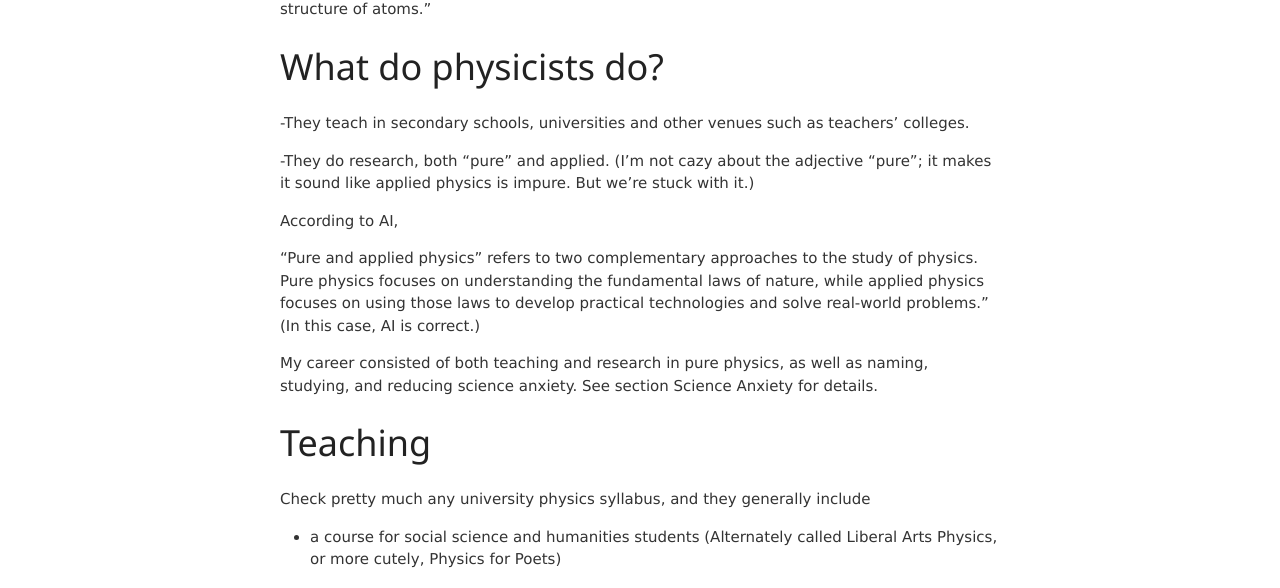
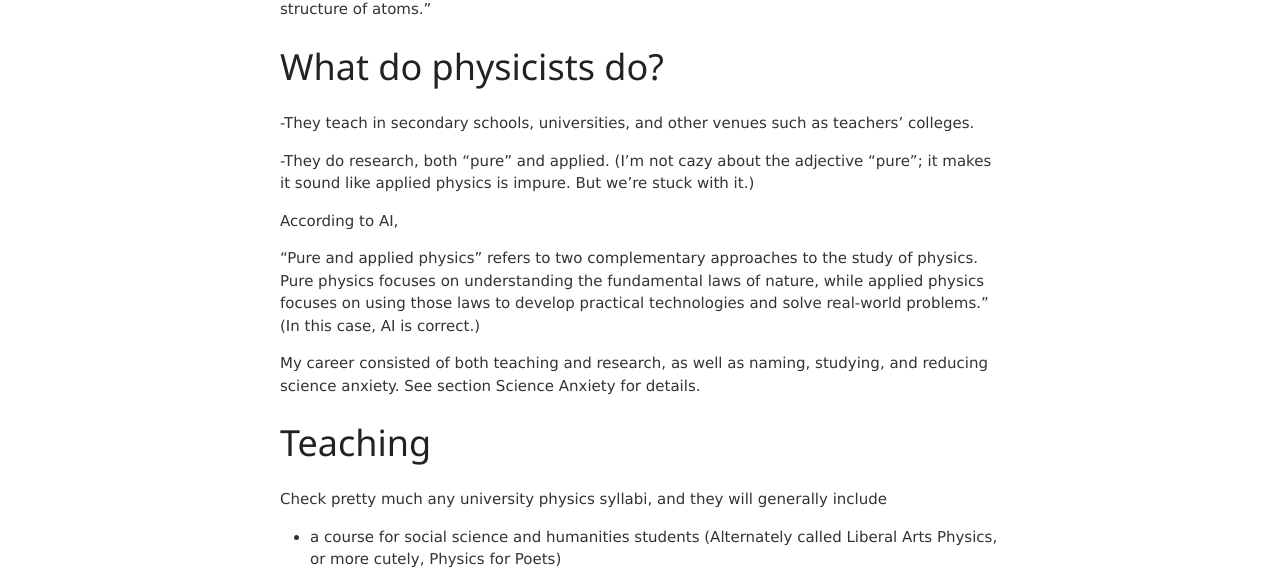
Before and after one commit to jvmallow/jvmallow.github.io, a Jekyll site: the page built from _posts/2025-05-14-Physics.md, in a window 1280 px wide. Shown: the part 558-1146 px from the top of the page. Built offline with Jekyll 4.4.1, drawn with Linux system fonts in a browser that asks for light colours; a script that is not in the unit is left out.

Commit message:
Update 2025-05-14-Physics.md

```diff
--- a/_posts/2025-05-14-Physics.md
+++ b/_posts/2025-05-14-Physics.md
@@ -12,7 +12,7 @@ According to the Oxford Languages Dictionary https://languages.oup.com/google-di
 
 # What do physicists do?
 
--They teach in secondary schools, universities and other venues such as teachers' colleges.
+-They teach in secondary schools, universities, and other venues such as teachers' colleges.
 
 -They do research, both "pure" and applied. (I'm not cazy about the adjective "pure"; it makes it sound like applied physics is impure.  But we're stuck with it.)
 
@@ -20,11 +20,11 @@ According to AI,
 
 "Pure and applied physics" refers to two complementary approaches to the study of physics. Pure physics focuses on understanding the fundamental laws of nature, while applied physics focuses on using those laws to develop practical technologies and solve real-world problems."  (In this case, AI is correct.)
 
-My career consisted of both teaching and research in pure physics, as well as naming, studying, and reducing science anxiety. See section Science Anxiety for details.
+My career consisted of both teaching and research, as well as naming, studying, and reducing science anxiety. See section Science Anxiety for details.
 
 # Teaching
 
-Check pretty much any university physics syllabus, and they generally include
+Check pretty much any university physics syllabi, and they will generally include
 
 - a course for social science and humanities students (Alternately called Liberal Arts Physics, or more cutely, Physics for Poets)
 
```
